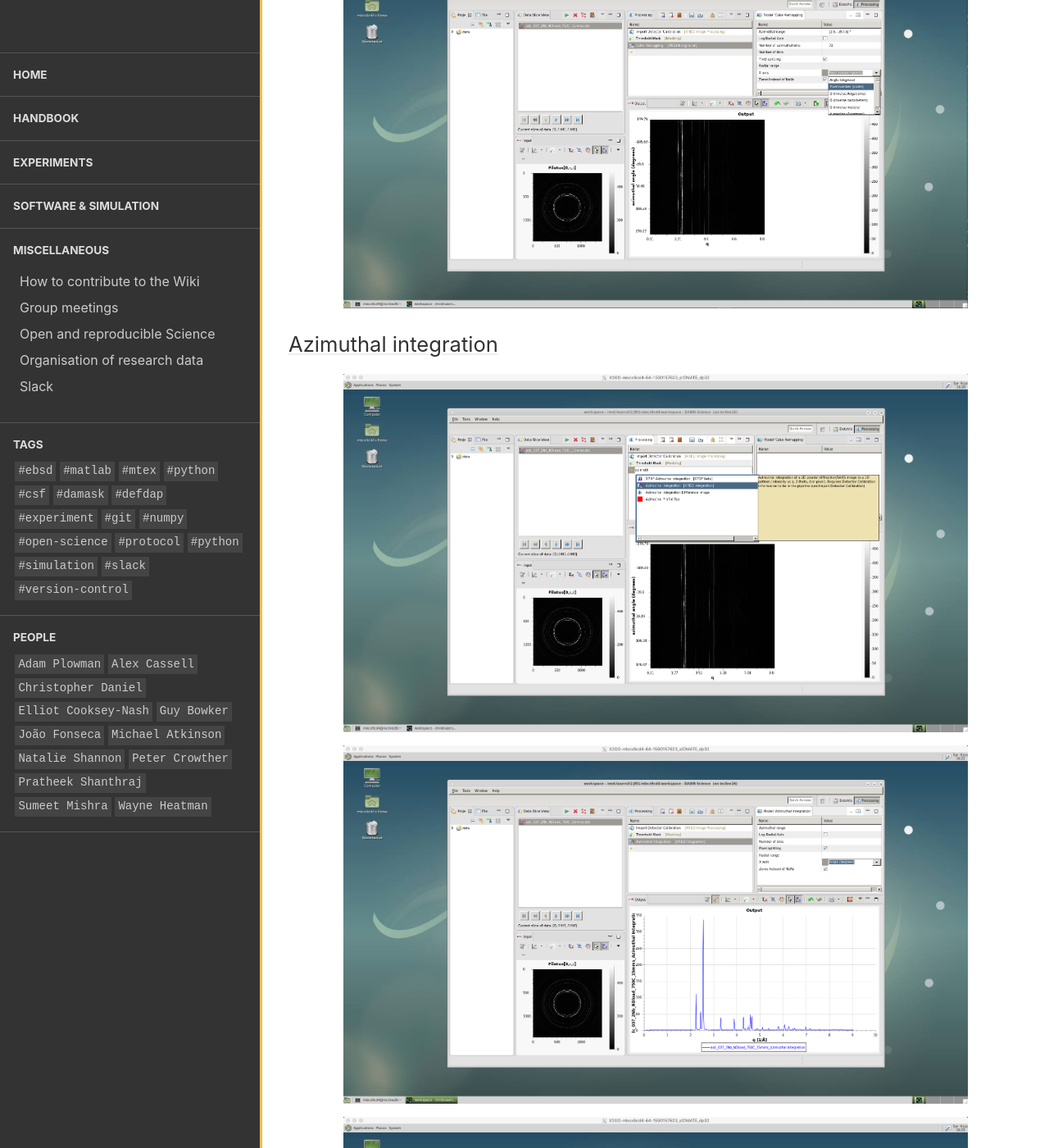
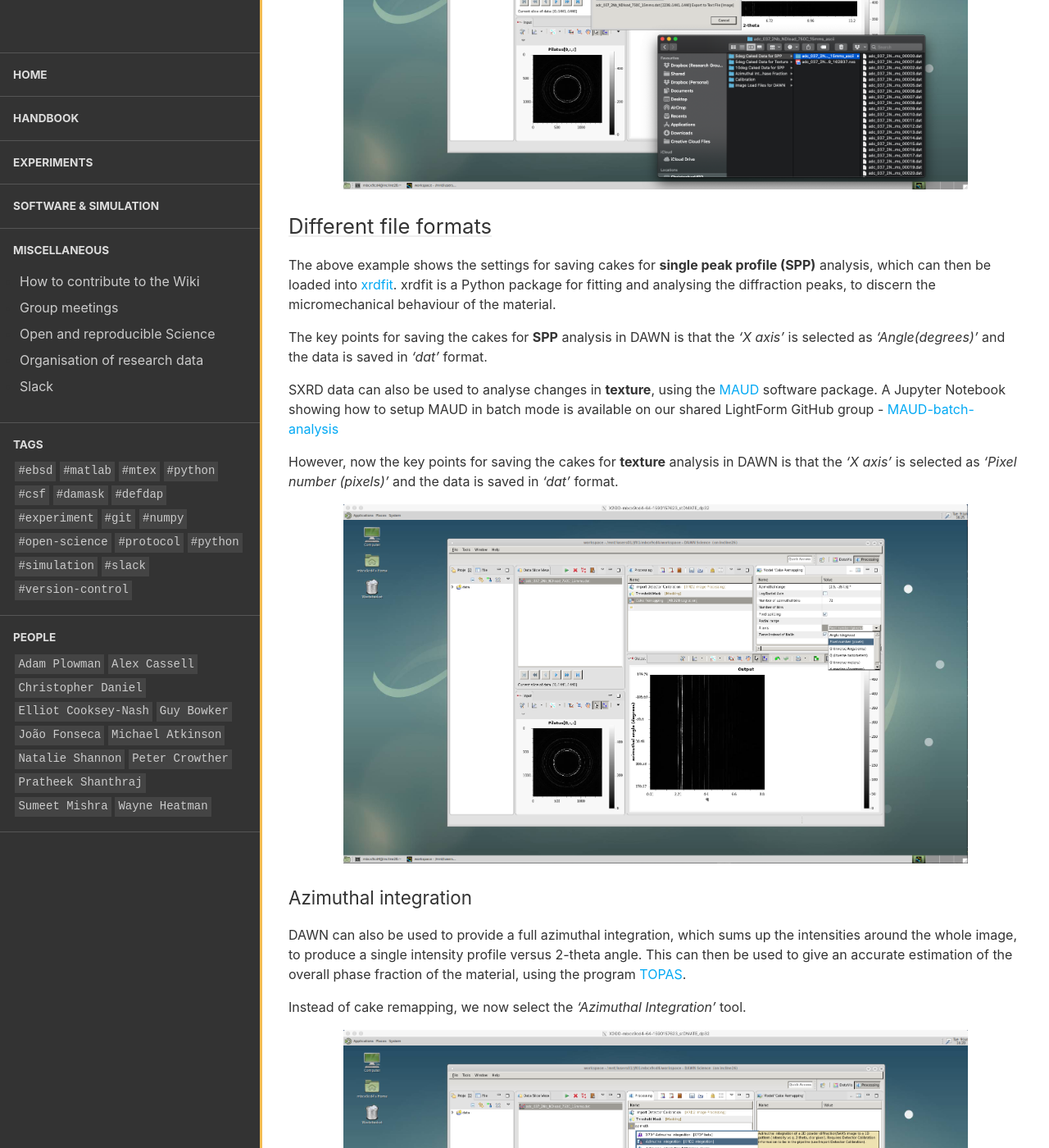
Before and after one commit to LightForm-group/wiki, a Jekyll site: the page built from collections/_tutorials/sxrd-caking.md, in a window 1280 px wide and 1400 px high, scrolled down 9806 px. Shown: the whole window at 82% size. Built offline with Jekyll 4.4.1, drawn with Linux system fonts in a browser that asks for light colours; nearby versions of some CDN libraries; some of the changed text lies outside the part shown.

Commit message:
Update sxrd-caking.md

```diff
--- a/collections/_tutorials/sxrd-caking.md
+++ b/collections/_tutorials/sxrd-caking.md
@@ -5,9 +5,15 @@
 
 ## Caking diffraction pattern images using DAWN on the iCSF
 
+### iCSF
+
 You will first need to contact IT services to get setup with an iCSF account. The iCSF ([interactive Computational Shared Facility](http://ri.itservices.manchester.ac.uk/icsf/)) gives us access to the University's high performance computing environment. This allows us to store and analyse our large Synchrotron X-ray Diffraction (SXRD) datasets as a group.
 
+### What is caking?
+
 Before we can analyse the diffraction pattern rings for changes in phase fraction, micromechanical response and texture, we need to **cake** the data. **Caking** converts our 2-dimensional image into slices (of particular azimuthal angles) to produce a number of intensity profiles versus 2-theta angle (or pixel position). We can then investigate how the intensity peak profile of particular lattice plane peaks change in particular directions over time. We can also run a full **azimuthal integration**, which sums up the intensities around the whole image, to produce a single intensity profile versus 2-theta angle. This can then be used to calculate the phase fraction, for instance.
+
+### Opening DAWN on the iCSF
 
 To run the **caking** and **azimuthal integration** we have setup the program [DAWN](https://dawnsci.org/about/) on the iCSF. DAWN is a data analysis and processing program commonly used for processing synchrotron data.
 
@@ -24,6 +30,8 @@
 dawn
 
 ![](/wiki/assets/images/posts/DAWN_screenshot2.png)
+
+### Caking in DAWN
 
 This will then open the DAWN workspace. Note, we should have the *'processing'* window selected in the top right.
 
@@ -45,11 +53,11 @@
 
 &End
 
-path  load  temperature  position
+path  load  temperature position
 
-00001  0.002761  0.157104  0.095435
+00001 0.002761  0.157104  0.095435
 
-00002  0.002632  0.157179  0.095299
+00002 0.002632  0.157179  0.095299
 
 ...
 
@@ -91,7 +99,9 @@
 
 An *'Azimuthal range'* needs to be defined, for the start and end azimuthal angles i.e. [start,end]. Zero degrees is defined as the horizontal, east direction. Here, I have selected [2.5,-357.5] since I want cakes of 5 degrees, with the first cake centred on the horizontal, east direction. Or, I could have selected [5,-355] for cakes of 10 degrees, centred on the horizontal.
 
-The *'Number of azimuthal bins'* should match the azimuthal range you have chosen. Here, I have selected 72, since I have 5 degree cakes covering the entire azimuthal range. Or, I could have selected 36 for 10 degree cakes.
+The *'Number of azimuthal bins'* should match the azimuthal range you have chosen. Here, I have selected 72, since I have 5 degree cakes covering the entire azimuthal range. Or, I could have selected 36 for 10 degree cakes. Generally, 5 degrees caking is best, since it provides a higher resolution for the subsequent analysis, particularly for texture calculation. But, if your diffraction pattern rings are spotty it helps to increase the cake width and sum over larger azimuthal angle.
+
+*'Pixel splitting'* should be ticked. This shares the intensity between bins, which avoids step changes to the peaks and can improve single peak fitting.
 
 The *'X axis'* is selected as *'Angle(degrees)'* in this case. So the intensity data will be plotted for each two-theta angle increment.
 
@@ -131,18 +141,46 @@
 
 ![](/wiki/assets/images/posts/DAWN_screenshot15.png)
 
-## Notes on different file formats
+## Different file formats
+
+The above example shows the settings for saving cakes for **single peak profile (SPP)** analysis, which can then be loaded into [xrdfit](https://github.com/LightForm-group/xrdfit). xrdfit is a Python package for fitting and analysing the diffraction peaks, to discern the micromechanical behaviour of the material.
+
+The key points for saving the cakes for **SPP** analysis in DAWN is that the *'X axis'* is selected as *'Angle(degrees)'* and the data is saved in *'dat'* format.
+
+SXRD data can also be used to analyse changes in **texture**, using the [MAUD](http://maud.radiographema.eu) software package. A Jupyter Notebook showing how to setup MAUD in batch mode is available on our shared LightForm GitHub group - [MAUD-batch-analysis](https://github.com/LightForm-group/MAUD-batch-analysis)
+
+However, now the key points for saving the cakes for **texture** analysis in DAWN is that the *'X axis'* is selected as *'Pixel number (pixels)'* and the data is saved in *'dat'* format.
 
 ![](/wiki/assets/images/posts/DAWN_screenshot16.png)
 
-## Azimuthal integration
+### Azimuthal integration
+
+DAWN can also be used to provide a full azimuthal integration, which sums up the intensities around the whole image, to produce a single intensity profile versus 2-theta angle. This can then be used to give an accurate estimation of the overall phase fraction of the material, using the program [TOPAS](https://www.bruker.com/products/x-ray-diffraction-and-elemental-analysis/x-ray-diffraction/xrd-software/topas.html).
+
+Instead of cake remapping, we now select the *'Azimuthal Integration'* tool.
 
 ![](/wiki/assets/images/posts/DAWN_screenshot17.png)
 
+The *'Azimuthal range'* can be left blank for a full 360 degree integration. If an area of the detector is to be avoided then a range is defined as [start,end].
+
+*'Pixel splitting'* should be ticked. This shares the intensity between bins, which avoids step changes to the peaks and can improve single peak fitting.
+
+The *'X axis'* is selected as *'Angle(degrees)', so the intensity data will be plotted for each two-theta angle increment.
+
+Also, make sure the *'Zeros instead of NaNs'* is ticked. If this isn't ticked it will cause problems in TOPAS.
+
 ![](/wiki/assets/images/posts/DAWN_screenshot18.png)
+
+In this case for *'Export to Text File'* we choose *'xy'* file format in *'File Extension'*, so that the data can be loaded into TOPAS.
+
+Tick the *'In separate folder'* box to group the data into one folder.
+
+Leave *'Pad with zeros'* as five, which should give a high enough number count.
+
+Then, select the *'Output Directory'*, where the data will be saved.
 
 ![](/wiki/assets/images/posts/DAWN_screenshot19.png)
 
-## Calibration
+### Calibration
 
 [TODO - insert method for calibration]
```
